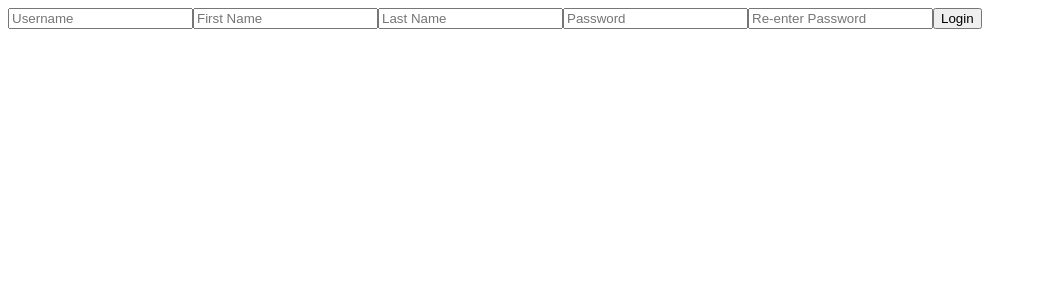
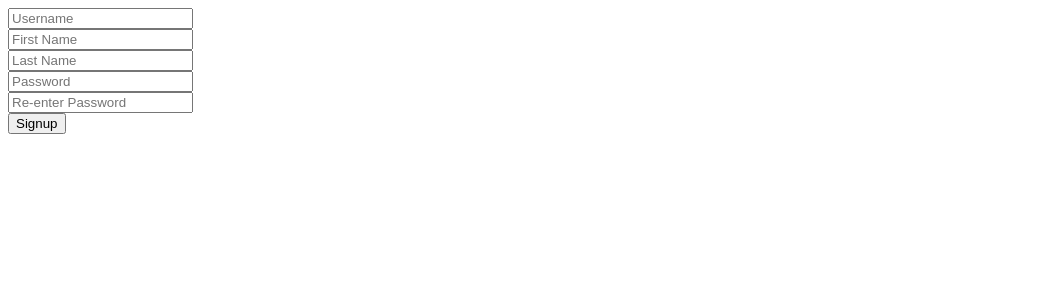
Before and after one commit to jeremy8rivera/social-calendar, a Vue app: page /signup in a window 1280 px wide. Shown: the top 300 px of the page, without its empty margins (0-1037 px from the left). Built offline with nearby package versions, Linux system fonts and the light colour scheme.

Commit message:
signup connected to database

```diff
--- a/src/pages/Login.vue
+++ b/src/pages/Login.vue
@@ -11,7 +11,6 @@
 <script>
 
 import axios from 'axios'
-
 
 export default {
   name: 'Login',
--- a/src/pages/Signup.vue
+++ b/src/pages/Signup.vue
@@ -1,16 +1,24 @@
 <template>
   <div>
     <input type="text" v-model="username" placeholder="Username" />
+    <br>
     <input type="text" v-model="firstname" placeholder="First Name" />
+    <br>
     <input type="text" v-model="lastname" placeholder="Last Name" />
+    <br>
     <input type="password" v-model="password1" placeholder="Password" />
+    <br>
     <input type="password" v-model="password2" placeholder="Re-enter Password" />
-    <button type="button" v-on:click="register()">Login</button>
+    <br>
+    <button type="button" v-on:click="register()">Signup</button>
     <br>
   </div>
 </template>
 
 <script>
+
+import axios from 'axios'
+
 export default {
   name: 'Signup',
   data() {
@@ -24,13 +32,18 @@ export default {
   },
   methods: {
     register() {
-      if(this.username === this.$root.$data.tempAccount.username) {
-          window.alert("This username exists already!")
-      } else if(!(this.password1 === this.password2)) {
+      if(!(this.password1 === this.password2)) {
           window.alert("Passwords do not match")
       } else {
-          window.alert("Successfully created account")
-          this.$router.push('login')
+        axios({ method: 'GET', 'url': this.$root.$data.backendAddress + '/signup/' + this.username + '/'
+        + this.password1 + '/' + this.firstname + ' ' + this.lastname })
+        .then(result => {
+          console.log(result)
+          if (result.data.duplicate) {
+            window.alert('User with that username exists already')
+          }
+          this.$router.push('/login')
+        })
       }
 
     }
```
